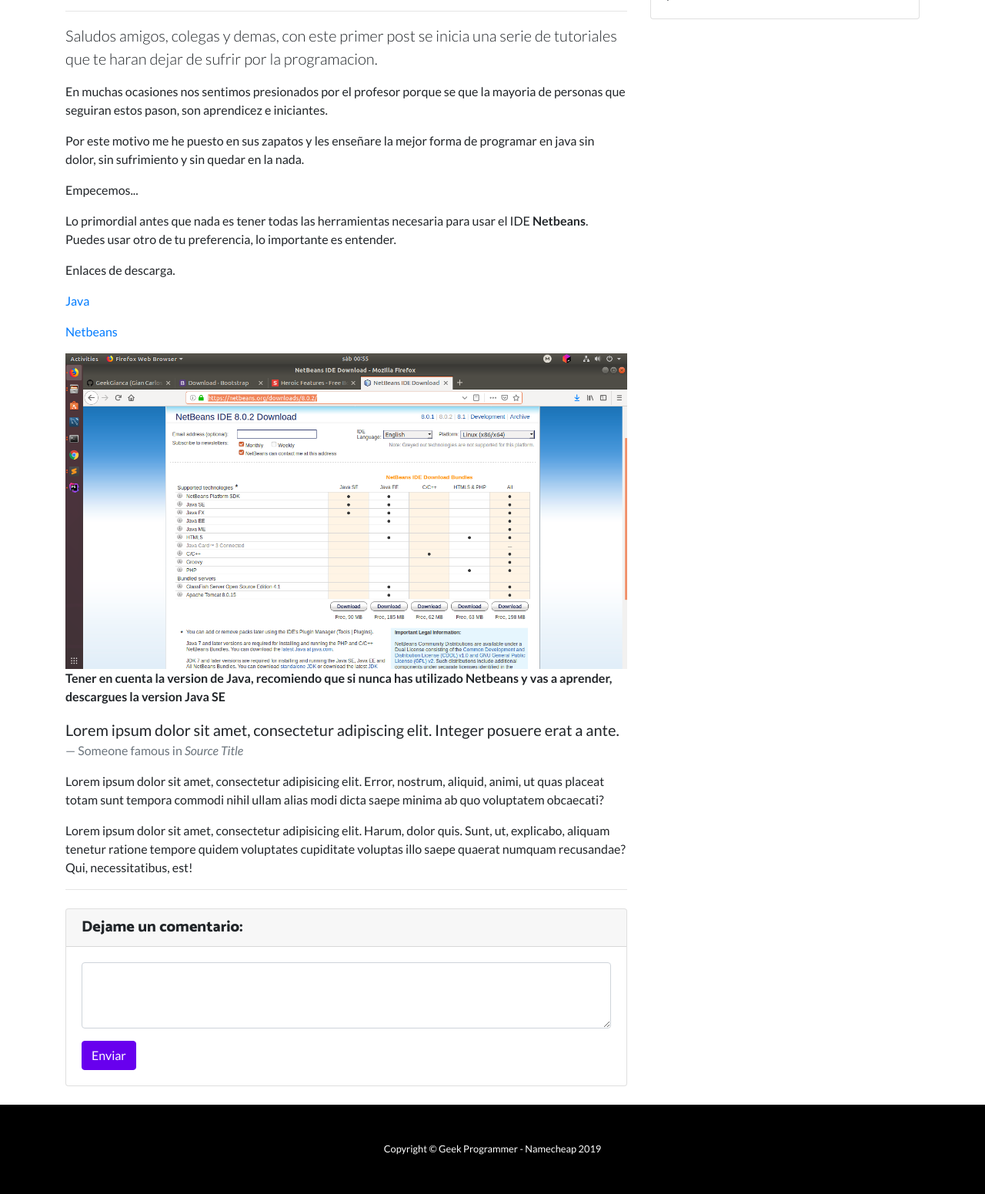
After one commit to GeekGianca/GeekGianca.github.io, a PHP site: page /nav/java1.html in a window 1280 px wide. The commit adds this page. Shown: the part 558-2109 px from the top of the page at 77% size. Run offline with PHP 8.4, Linux system fonts and the light colour scheme.

Commit message:
:start:Add Blog Java:smile:

```diff
--- /dev/null
+++ b/css/blog-post.css
@@ -0,0 +1,8 @@
+/*!
+ * Start Bootstrap - Blog Post (https://startbootstrap.com/template-overviews/blog-post)
+ * Copyright 2013-2019 Start Bootstrap
+ * Licensed under MIT (https://github.com/BlackrockDigital/startbootstrap-blog-post/blob/master/LICENSE)
+ */
+body {
+  padding-top: 56px;
+}
--- a/css/one-page-wonder.css
+++ b/css/one-page-wonder.css
@@ -59,8 +59,8 @@
   overflow: hidden;
   padding-top: calc(7rem + 72px);
   padding-bottom: 7rem;
-  background: -webkit-gradient(linear, left bottom, left top, from(#ff6a00), to(#ee0979));
-  background: linear-gradient(0deg, #ff6a00 0%, #ee0979 100%);
+  background: -webkit-gradient(linear, left bottom, left top, from(#00ffc6), to(#3000ee));
+  background: linear-gradient(0deg, #00acc1 0%, #6800ee 100%);
   background-repeat: no-repeat;
   background-position: center center;
   background-attachment: scroll;
@@ -84,8 +84,8 @@
   z-index: 0;
   position: absolute;
   border-radius: 100%;
-  background: -webkit-gradient(linear, left bottom, left top, from(#ee0979), to(#ff6a00));
-  background: linear-gradient(0deg, #ee0979 0%, #ff6a00 100%);
+  background: -webkit-gradient(linear, left bottom, left top, from(#0400ee), to(#ff4500));
+  background: linear-gradient(0deg, #ff4500 0%, #6800ee 100%);
 }
 
 header.masthead .bg-circle-1 {
@@ -130,22 +130,22 @@
 }
 
 .bg-primary {
-  background-color: #ee0979 !important;
+  background-color: #6800ee !important;
 }
 
 .btn-primary {
-  background-color: #ee0979;
-  border-color: #ee0979;
+  background-color: #6800ee;
+  border-color: #6800ee;
 }
 
 .btn-primary:active, .btn-primary:focus, .btn-primary:hover {
-  background-color: #bd0760 !important;
-  border-color: #bd0760 !important;
+  background-color: #1800bd !important;
+  border-color: #1800bd !important;
 }
 
 .btn-primary:focus {
-  -webkit-box-shadow: 0 0 0 0.2rem rgba(238, 9, 121, 0.5);
-  box-shadow: 0 0 0 0.2rem rgba(238, 9, 121, 0.5);
+  -webkit-box-shadow: 0 0 0 0.2rem rgba(9, 0, 238, 0.5);
+  box-shadow: 0 0 0 0.2rem rgba(9, 0, 238, 0.5);
 }
 
 .btn-secondary {
--- /dev/null
+++ b/nav/java1.html
@@ -0,0 +1,236 @@
+<!DOCTYPE html>
+<html lang="en">
+
+<head>
+
+    <meta charset="utf-8">
+    <meta name="viewport" content="width=device-width, initial-scale=1, shrink-to-fit=no">
+    <meta name="description" content="">
+    <meta name="author" content="">
+
+    <title>Geek Programmer</title>
+    <!-- Bootstrap core CSS -->
+    <link href="../vendor/bootstrap/css/bootstrap.css" rel="stylesheet">
+    <!-- Custom styles for this template -->
+    <link href="../css/blog-post.css" rel="stylesheet">
+    <!-- Custom fonts for this template -->
+    <link href="https://fonts.googleapis.com/css?family=Catamaran:100,200,300,400,500,600,700,800,900" rel="stylesheet">
+    <link href="https://fonts.googleapis.com/css?family=Lato:100,100i,300,300i,400,400i,700,700i,900,900i"
+          rel="stylesheet">
+    <!-- Custom styles for this template -->
+    <link href="../css/one-page-wonder.css" rel="stylesheet">
+</head>
+
+<body>
+<!-- Navigation -->
+<nav class="navbar navbar-expand-lg navbar-dark navbar-custom fixed-top">
+    <div class="container">
+        <a class="navbar-brand" href="../">GeekProgrammer</a>
+        <button class="navbar-toggler" type="button" data-toggle="collapse" data-target="#navbarResponsive"
+                aria-controls="navbarResponsive" aria-expanded="false" aria-label="Toggle navigation">
+            <span class="navbar-toggler-icon"></span>
+        </button>
+        <div class="collapse navbar-collapse" id="navbarResponsive">
+            <ul class="navbar-nav ml-auto">
+                <li class="nav-item dropdown">
+                    <a class="nav-link dropdown-toggle" data-toggle="dropdown" role="button" aria-haspopup="true"
+                       aria-expanded="false" href="#">Lenguajes</a>
+                    <div class="dropdown-menu">
+                        <a href="#" class="dropdown-item">C#</a>
+                        <a href="../nav/java1.html" class="dropdown-item active">Java</a>
+                        <a href="#" class="dropdown-item">VB.Net</a>
+                        <a href="#" class="dropdown-item">Go</a>
+                    </div>
+                </li>
+                <li class="nav-item">
+                    <a class="nav-link" href="#">Guias</a>
+                </li>
+                <li class="nav-item">
+                    <a class="nav-link" href="#">Informacion</a>
+                </li>
+                <li class="nav-item">
+                    <a class="nav-link" href="#">Informacion</a>
+                </li>
+            </ul>
+        </div>
+    </div>
+</nav>
+<!-- Page Content -->
+<div class="container">
+    <div class="row">
+        <!-- Post Content Column -->
+        <div class="col-lg-8">
+            <!-- Title -->
+            <h1 class="mt-4">Iniciando con Java</h1>
+            <!-- Author -->
+            <p class="lead">
+                by
+                <a href="https://github.com/GeekGianca" target="_blank">Gian Carlos Cuello</a>
+            </p>
+            <hr>
+            <!-- Date/Time -->
+            <p>Publicado Sabado 9 Febrero, 2019 a las 00:35 AM</p>
+            <hr>
+            <!-- Preview Image -->
+            <img class="img-fluid rounded" style="" src="https://blog.megacursos.com/wp-content/uploads/2018/08/Java-1-Introduction.png" alt="">
+            <hr>
+            <!-- Post Content -->
+            <p class="lead">Saludos amigos, colegas y demas, con este primer post se inicia una serie de tutoriales que te haran dejar de sufrir por la programacion.</p>
+
+            <p>En muchas ocasiones nos sentimos presionados por el profesor porque se que la mayoria de personas que seguiran estos pason, son aprendicez e iniciantes.</p>
+
+            <p>Por este motivo me he puesto en sus zapatos y les enseñare la mejor forma de programar en java sin dolor, sin sufrimiento y sin quedar en la nada.</p>
+
+            <p>Empecemos...</p>
+
+            <p>Lo primordial antes que nada es tener todas las herramientas necesaria para usar el IDE <strong>Netbeans</strong>. Puedes usar otro de tu preferencia, lo importante es entender.</p>
+            <p>Enlaces de descarga.</p>
+            <p><a href="https://www.oracle.com/technetwork/es/java/javase/downloads/index.html" target="_blank">Java</a></p>
+            <p><a href="https://netbeans.org/downloads/8.0.2/" target="_blank">Netbeans</a></p>
+            <img class="img-fluid" src="../img/info.png">
+            <p><strong>Tener en cuenta la version de Java, recomiendo que si nunca has utilizado Netbeans y vas a aprender, descargues la version Java SE</strong></p>
+            <blockquote class="blockquote">
+                <p class="mb-0">Lorem ipsum dolor sit amet, consectetur adipiscing elit. Integer posuere erat a ante.</p>
+                <footer class="blockquote-footer">Someone famous in
+                    <cite title="Source Title">Source Title</cite>
+                </footer>
+            </blockquote>
+
+            <p>Lorem ipsum dolor sit amet, consectetur adipisicing elit. Error, nostrum, aliquid, animi, ut quas placeat totam sunt tempora commodi nihil ullam alias modi dicta saepe minima ab quo voluptatem obcaecati?</p>
+
+            <p>Lorem ipsum dolor sit amet, consectetur adipisicing elit. Harum, dolor quis. Sunt, ut, explicabo, aliquam tenetur ratione tempore quidem voluptates cupiditate voluptas illo saepe quaerat numquam recusandae? Qui, necessitatibus, est!</p>
+
+            <hr>
+
+            <!-- Comments Form -->
+            <div class="card my-4">
+                <h5 class="card-header">Dejame un comentario:</h5>
+                <div class="card-body">
+                    <form>
+                        <div class="form-group">
+                            <textarea class="form-control" rows="3"></textarea>
+                        </div>
+                        <button type="submit" class="btn btn-primary">Enviar</button>
+                    </form>
+                </div>
+            </div>
+
+            <!-- Single Comment -->
+            <!--<div class="media mb-4">
+                <img class="d-flex mr-3 rounded-circle" src="http://placehold.it/50x50" alt="">
+                <div class="media-body">
+                    <h5 class="mt-0">Commenter Name</h5>
+                    Cras sit amet nibh libero, in gravida nulla. Nulla vel metus scelerisque ante sollicitudin. Cras purus odio, vestibulum in vulputate at, tempus viverra turpis. Fusce condimentum nunc ac nisi vulputate fringilla. Donec lacinia congue felis in faucibus.
+                </div>
+            </div>-->
+
+            <!-- Comment with nested comments -->
+            <!--<div class="media mb-4">
+                <img class="d-flex mr-3 rounded-circle" src="http://placehold.it/50x50" alt="">
+                <div class="media-body">
+                    <h5 class="mt-0">Commenter Name</h5>
+                    Cras sit amet nibh libero, in gravida nulla. Nulla vel metus scelerisque ante sollicitudin. Cras purus odio, vestibulum in vulputate at, tempus viverra turpis. Fusce condimentum nunc ac nisi vulputate fringilla. Donec lacinia congue felis in faucibus.
+
+                    <div class="media mt-4">
+                        <img class="d-flex mr-3 rounded-circle" src="http://placehold.it/50x50" alt="">
+                        <div class="media-body">
+                            <h5 class="mt-0">Commenter Name</h5>
+                            Cras sit amet nibh libero, in gravida nulla. Nulla vel metus scelerisque ante sollicitudin. Cras purus odio, vestibulum in vulputate at, tempus viverra turpis. Fusce condimentum nunc ac nisi vulputate fringilla. Donec lacinia congue felis in faucibus.
+                        </div>
+                    </div>
+
+                    <div class="media mt-4">
+                        <img class="d-flex mr-3 rounded-circle" src="http://placehold.it/50x50" alt="">
+                        <div class="media-body">
+                            <h5 class="mt-0">Commenter Name</h5>
+                            Cras sit amet nibh libero, in gravida nulla. Nulla vel metus scelerisque ante sollicitudin. Cras purus odio, vestibulum in vulputate at, tempus viverra turpis. Fusce condimentum nunc ac nisi vulputate fringilla. Donec lacinia congue felis in faucibus.
+                        </div>
+                    </div>
+
+                </div>
+            </div>-->
+
+        </div>
+
+        <!-- Sidebar Widgets Column -->
+        <div class="col-md-4">
+
+            <!-- Search Widget -->
+            <div class="card my-4">
+                <h5 class="card-header">Buscar</h5>
+                <div class="card-body">
+                    <div class="input-group">
+                        <input type="text" class="form-control" placeholder="Busqueda...">
+                        <span class="input-group-btn">
+                <button class="btn btn-secondary" type="button">Go!</button>
+              </span>
+                    </div>
+                </div>
+            </div>
+
+            <!-- Categories Widget -->
+            <div class="card my-4">
+                <h5 class="card-header">Categorias</h5>
+                <div class="card-body">
+                    <div class="row">
+                        <div class="col-lg-6">
+                            <ul class="list-unstyled mb-0">
+                                <li>
+                                    <a href="#">Condicionales</a>
+                                </li>
+                                <li>
+                                    <a href="#">Ciclos</a>
+                                </li>
+                                <li>
+                                    <a href="#">Est. de datos</a>
+                                </li>
+                            </ul>
+                        </div>
+                        <div class="col-lg-6">
+                            <ul class="list-unstyled mb-0">
+                                <li>
+                                    <a href="#">Matrices</a>
+                                </li>
+                                <li>
+                                    <a href="#">Vectores</a>
+                                </li>
+                                <li>
+                                    <a href="#">POO</a>
+                                </li>
+                            </ul>
+                        </div>
+                    </div>
+                </div>
+            </div>
+
+            <!-- Side Widget -->
+            <div class="card my-4">
+                <h5 class="card-header">Clases personales</h5>
+                <div class="card-body">
+                    Si tienes un grupo de amigos que desean aprender mas alla de lo inimaginable, puedes contactarme.
+                </div>
+            </div>
+
+        </div>
+
+    </div>
+    <!-- /.row -->
+
+</div>
+<!-- /.container -->
+
+<!-- Footer -->
+<footer class="py-5 bg-black">
+    <div class="container">
+        <p class="m-0 text-center text-white small">Copyright &copy; Geek Programmer - Namecheap 2019</p>
+    </div>
+    <!-- /.container -->
+</footer>
+
+<!-- Bootstrap core JavaScript -->
+<script src="../vendor/jquery/jquery.min.js"></script>
+<script src="../vendor/bootstrap/js/bootstrap.bundle.min.js"></script>
+
+</body>
+
+</html>
```
Also changed, not shown: css/heroic-features.css (added, +8 -0 lines), index.html (+21 -10 lines), nav/tutorialjava.html (added, +140 -0 lines), img/info.png (added), img/nbestructura.png (added).
